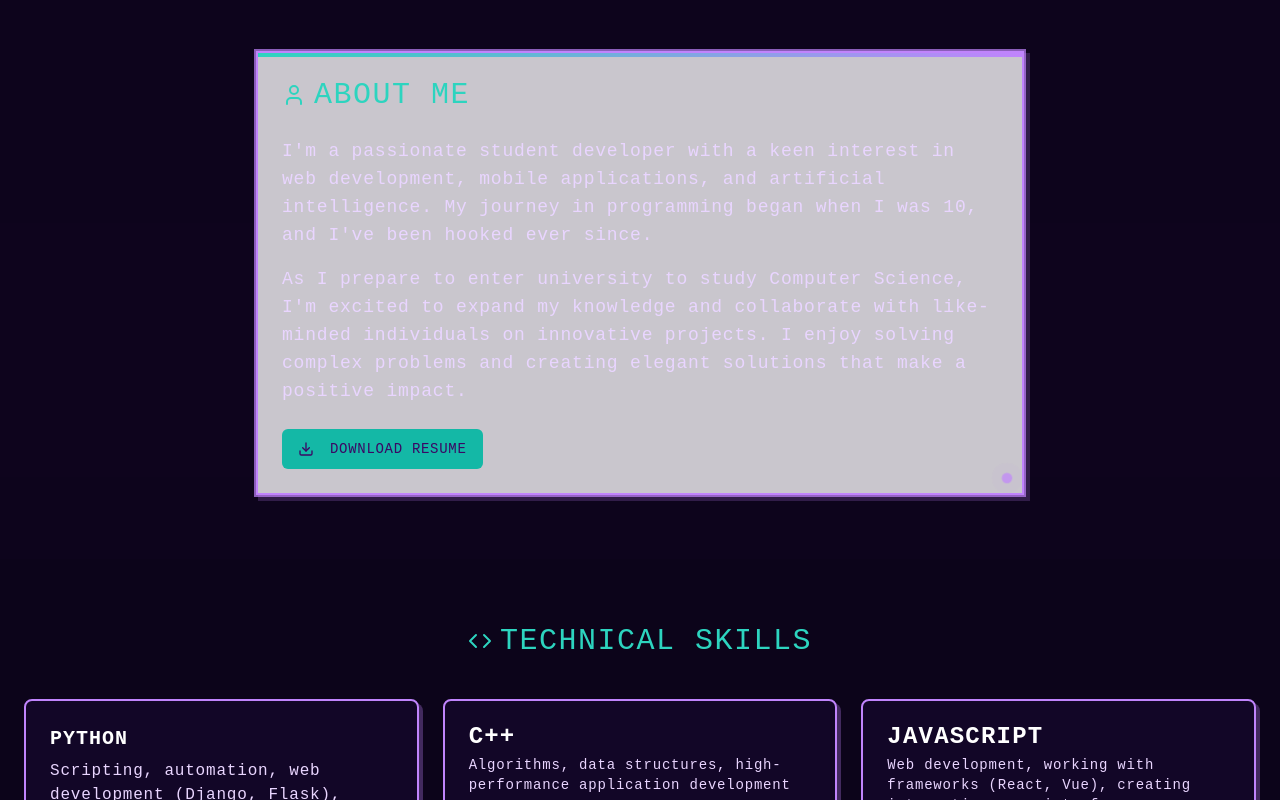
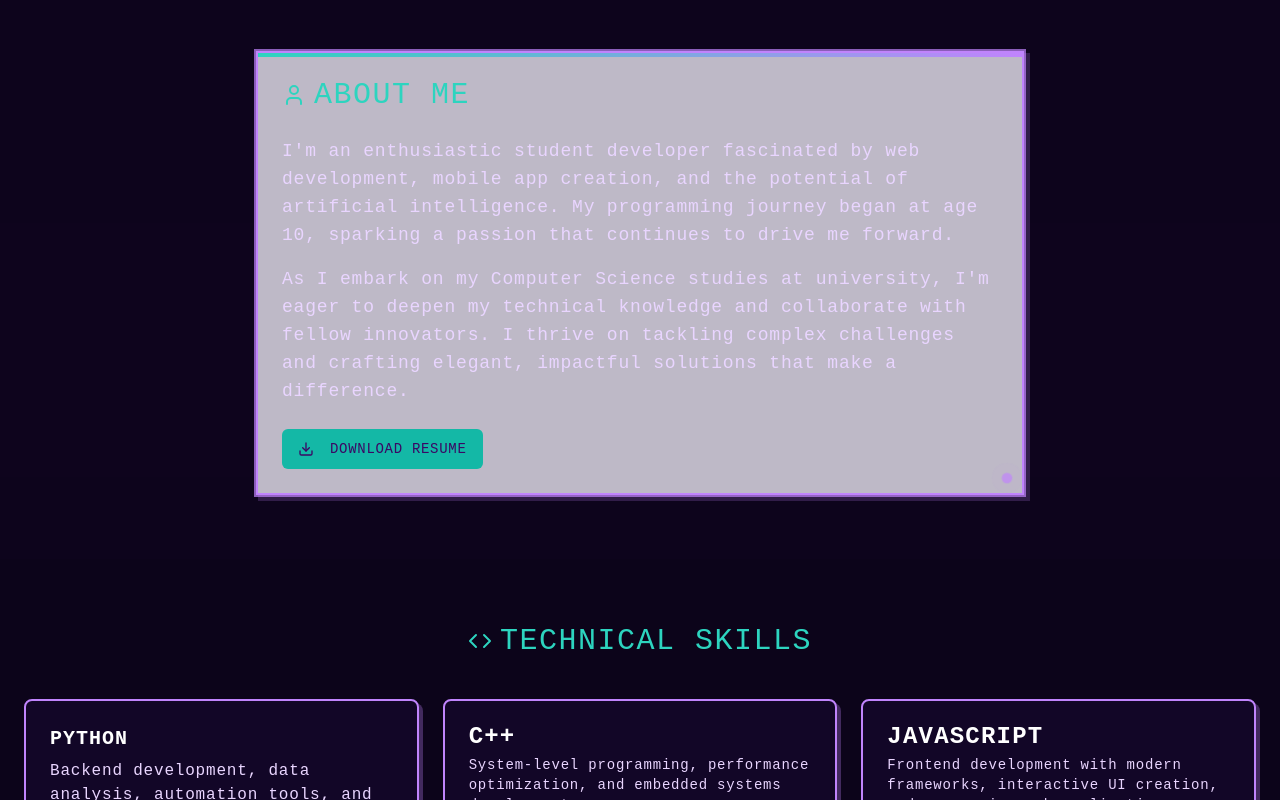
Before and after one commit to Gafn1y/Alex-s-Portfolio, a Next.js app in the folder student-portfolio/: page / in a window 1280 px wide. Shown: the part 800-1600 px from the top of the page. Built offline with nearby package versions, Linux system fonts and the light colour scheme; a web font is replaced by a local one.

Commit message:
Website ver 1.5
rephrased a lot of text

```diff
--- a/student-portfolio/app/globals.css
+++ b/student-portfolio/app/globals.css
@@ -34,15 +34,15 @@
 
     --radius: 0.5rem;
 
-    /* Custom colors for light theme - Enhanced with more purple */
-    --bg-main: 260 30% 95%;
-    --bg-card: 260 30% 98%;
-    --bg-card-hover: 260 30% 96%;
-    --text-primary: 260 30% 20%;
-    --text-secondary: 260 30% 40%;
-    --accent-primary: 180 70% 40%;
-    --accent-secondary: 300 70% 70%;
-    --border-light: 260 30% 80%;
+    /* Custom colors for light theme - Darker purple shades for better contrast */
+    --bg-main: 260 30% 90%;
+    --bg-card: 260 30% 93%;
+    --bg-card-hover: 260 30% 88%;
+    --text-primary: 260 40% 15%;
+    --text-secondary: 260 35% 30%;
+    --accent-primary: 180 70% 35%;
+    --accent-secondary: 300 70% 60%;
+    --border-light: 260 30% 70%;
   }
 
   .dark {
@@ -641,7 +641,7 @@
 }
 
 .light-gradient {
-  background: linear-gradient(to bottom, #f3effc, #dcd0f7);
+  background: linear-gradient(to bottom, #e0d6f2, #c9b8e8);
   transition: background 0.5s ease;
 }
 
@@ -659,69 +659,69 @@
   transition: opacity 0.5s ease;
 }
 
-/* Light theme adjustments - Enhanced purple version */
+/* Light theme adjustments - Darker purple version for better contrast */
 .light .bg-darkPurple-950 {
-  background-color: #f3effc;
+  background-color: #e0d6f2;
   transition: background-color 0.5s ease;
 }
 
 .light .bg-darkPurple-900 {
-  background-color: #e8e0f9;
+  background-color: #d4c6ed;
   transition: background-color 0.5s ease;
 }
 
 .light .bg-darkPurple-800 {
-  background-color: #dcd0f7;
+  background-color: #c9b8e8;
   transition: background-color 0.5s ease;
 }
 
 .light .text-white {
-  color: #2d2a3c;
+  color: #1f1a2e;
   transition: color 0.5s ease;
 }
 
 .light .border-purple-400 {
-  border-color: #9f7aea;
+  border-color: #8b5cf6;
   transition: border-color 0.5s ease;
 }
 
 .light .text-purple-200 {
-  color: #4a3c78;
+  color: #3b2e6e;
   transition: color 0.5s ease;
 }
 
 .light .text-purple-300 {
-  color: #6d4cb3;
+  color: #5b3da8;
   transition: color 0.5s ease;
 }
 
 .light .bg-purple-900 {
-  background-color: #e8e0f9;
+  background-color: #d4c6ed;
   transition: background-color 0.5s ease;
 }
 
 .light .bg-purple-800 {
-  background-color: #dcd0f7;
+  background-color: #c9b8e8;
   transition: background-color 0.5s ease;
 }
 
 .light .bg-darkPurple-900\/80 {
-  background-color: rgba(232, 224, 249, 0.8);
+  background-color: rgba(212, 198, 237, 0.8);
   transition: background-color 0.5s ease;
 }
 
 .light .bg-darkPurple-900\/20 {
-  background-color: rgba(232, 224, 249, 0.2);
+  background-color: rgba(212, 198, 237, 0.2);
   transition: background-color 0.5s ease;
 }
 
 .light .bg-darkPurple-950\/80 {
-  background-color: rgba(243, 239, 252, 0.8);
+  background-color: rgba(224, 214, 242, 0.8);
   transition: background-color 0.5s ease;
 }
 
 .light .bg-darkPurple-950\/50 {
-  background-color: rgba(243, 239, 252, 0.5);
+  background-color: rgba(224, 214, 242, 0.5);
   transition: background-color 0.5s ease;
 }
 
--- a/student-portfolio/app/page.tsx
+++ b/student-portfolio/app/page.tsx
@@ -166,15 +166,15 @@ export default function Home() {
                     ABOUT ME
                   </h2>
                   <p className="text-base md:text-lg text-purple-200 mb-4">
-                    I'm a passionate student developer with a keen interest in web development, mobile applications, and
-                    artificial intelligence. My journey in programming began when I was 10, and I've been hooked ever
-                    since.
+                    I'm an enthusiastic student developer fascinated by web development, mobile app creation, and the
+                    potential of artificial intelligence. My programming journey began at age 10, sparking a passion
+                    that continues to drive me forward.
                   </p>
 
                   <p className="text-base md:text-lg text-purple-200 mb-6">
-                    As I prepare to enter university to study Computer Science, I'm excited to expand my knowledge and
-                    collaborate with like-minded individuals on innovative projects. I enjoy solving complex problems
-                    and creating elegant solutions that make a positive impact.
+                    As I embark on my Computer Science studies at university, I'm eager to deepen my technical knowledge
+                    and collaborate with fellow innovators. I thrive on tackling complex challenges and crafting
+                    elegant, impactful solutions that make a difference.
                   </p>
                   <div className="flex justify-center sm:justify-start">
                     <Button
@@ -208,7 +208,8 @@ export default function Home() {
                       PYTHON
                     </CardTitle>
                     <CardDescription className="text-purple-200 text-sm md:text-base">
-                      Scripting, automation, web development (Django, Flask), data processing
+                      Backend development, data analysis, automation tools, and web frameworks for building robust
+                      applications
                     </CardDescription>
                   </CardHeader>
                   <CardContent className="p-4 pt-0 md:p-6 md:pt-0">
@@ -237,7 +238,7 @@ export default function Home() {
                   <CardHeader>
                     <CardTitle className="font-omori text-pink-400 text-glitch-hover">C++</CardTitle>
                     <CardDescription className="text-purple-200">
-                      Algorithms, data structures, high-performance application development
+                      System-level programming, performance optimization, and embedded systems development
                     </CardDescription>
                   </CardHeader>
                   <CardContent>
@@ -265,7 +266,8 @@ export default function Home() {
                   <CardHeader>
                     <CardTitle className="font-omori text-yellow-300 text-glitch-hover">JAVASCRIPT</CardTitle>
                     <CardDescription className="text-purple-200">
-                      Web development, working with frameworks (React, Vue), creating interactive user interfaces
+                      Frontend development with modern frameworks, interactive UI creation, and responsive web
+                      applications
                     </CardDescription>
                   </CardHeader>
                   <CardContent>
```
